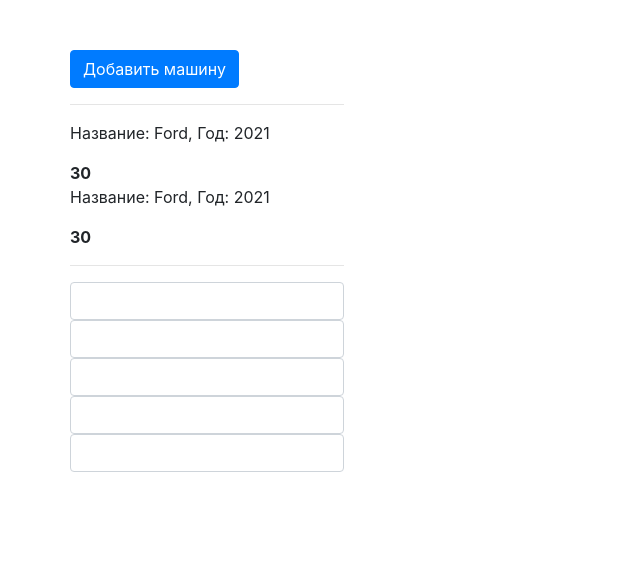
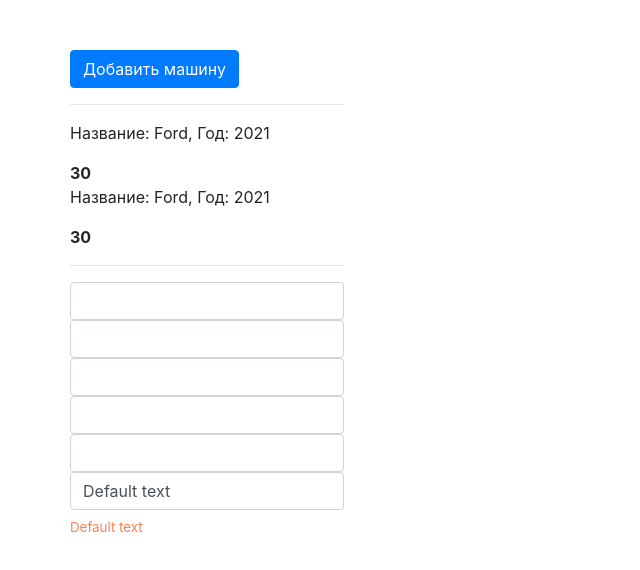
Before and after one commit to maxvanny2010/theory, an Angular app in the folder theoryapp/: page / in a window 1280 px wide. Shown: the top 570 px of the page, without its empty margins (0-640 px from the left). Built offline with nearby package versions, Linux system fonts and the light colour scheme.

Commit message:
component two way binding

```diff
--- a/theoryapp/src/app/cars/cars.component.html
+++ b/theoryapp/src/app/cars/cars.component.html
@@ -20,5 +20,8 @@
   <input type="text" class="form-control" (input)="onKeyUpEnter($event)">
   <!--keyup enter-->
   <input type="text" class="form-control" (keyup.enter)="onKeyUp($event)">
+
+  <input type="text" class="form-control" [(ngModel)]="inputText">
+
 </label>
 <p>{{inputText}}</p>
--- a/theoryapp/src/app/cars/cars.component.ts
+++ b/theoryapp/src/app/cars/cars.component.ts
@@ -14,7 +14,7 @@
 })
 export class CarsComponent {
   addCarStatus = '';
-  inputText = '';
+  inputText = 'Default text';
 
   constructor() {
   }
```
Also changed, not shown: theoryapp/src/app/app.module.ts (+6 -4 lines).
